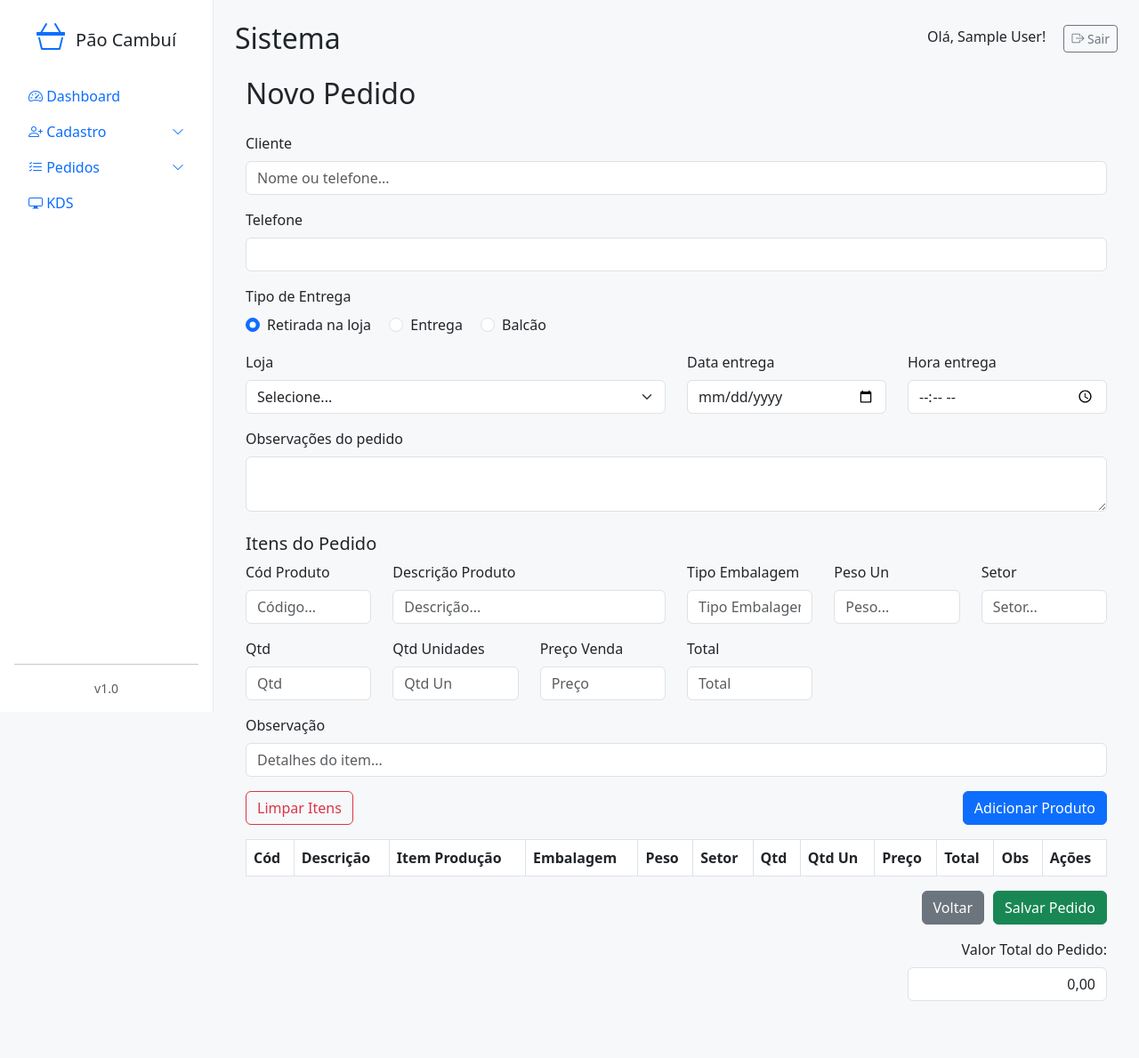
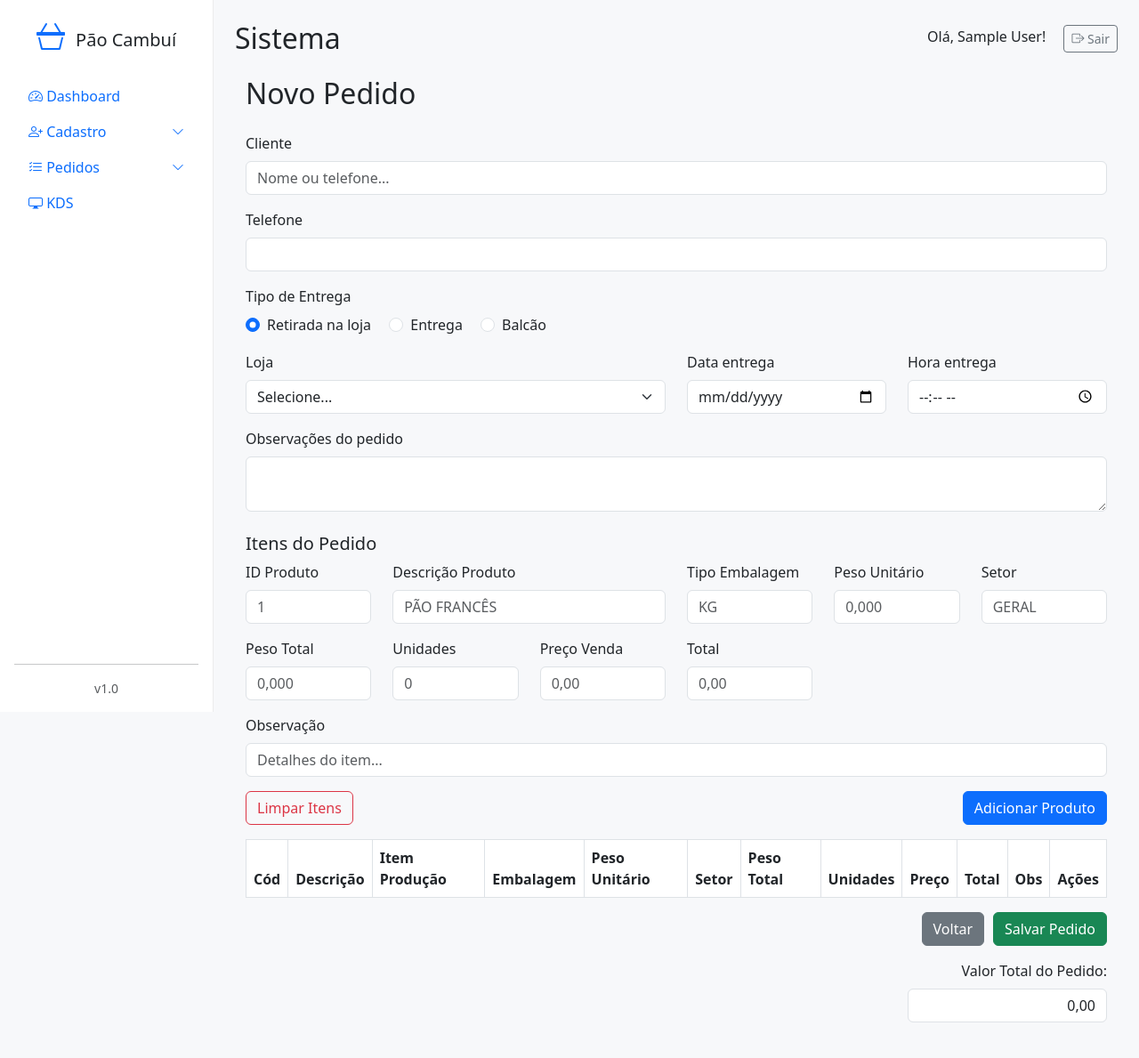
Before and after one commit to jgfpedra/projeto-padaria-kds-antigo, a Flask app: page /pedidos/novo in a window 1280 px wide. Shown: the whole page at 89% size. Before the commit the page ends 1125 px from the top, so only its background shows below. Run offline with Flask 3, Linux system fonts and the light colour scheme; the visitor is signed in with stand-in values (Sample User, id 1); data that the repository does not hold is empty; parts of the project's set-up code (start-up, migrations or seed data) failed here and were passed over; some libraries are stand-ins or nearby versions.

Commit message:
feat: adicao id paodemetro

```diff
--- a/app/services/produto_composto.py
+++ b/app/services/produto_composto.py
@@ -102,6 +102,8 @@
         observacao = ""
         if tipo != "paoDeMetro":
             observacao = f"Composto: {produto_pai['descricao']}"
+        else:
+            observacao = f"Composto: {produto_pai['id']}"
         itens.append(
             {
                 "cod_produto": detalhe["id"],
--- a/app/templates/pedidos/novo_pedido.html
+++ b/app/templates/pedidos/novo_pedido.html
@@ -103,13 +103,13 @@
     <h5>Itens do Pedido</h5>
     <div class="row mb-3">
       <div class="col-md-2">
-        <label for="cod_produto" class="form-label">Cód Produto</label>
+        <label for="cod_produto" class="form-label">ID Produto</label>
         <input
           type="text"
           class="form-control"
           id="cod_produto"
           name="cod_produto"
-          placeholder="Código..."
+          placeholder="1"
         />
       </div>
       <div class="col-md-4">
@@ -119,7 +119,7 @@
           class="form-control"
           id="desc_produto"
           name="desc_produto"
-          placeholder="Descrição..."
+          placeholder="PÃO FRANCÊS"
         />
         <div id="sugestoes-produtos" class="list-group"></div>
       </div>
@@ -138,18 +138,18 @@
           class="form-control"
           id="tipo_embalagem"
           name="tipo_embalagem"
-          placeholder="Tipo Embalagem..."
+          placeholder="KG"
           readonly
         />
       </div>
       <div class="col-md-2">
-        <label for="peso_bruto" class="form-label">Peso Un</label>
+        <label for="peso_bruto" class="form-label">Peso Unitário</label>
         <input
           type="text"
           class="form-control"
           id="peso_bruto"
           name="peso_bruto"
-          placeholder="Peso..."
+          placeholder="0,000"
         />
       </div>
       <input type="hidden" id="id_setor_hidden" />
@@ -160,7 +160,7 @@
           class="form-control"
           id="setor"
           name="setor"
-          placeholder="Setor..."
+          placeholder="GERAL"
           readonly
         />
       </div>
@@ -168,24 +168,24 @@
 
     <div class="row mb-3">
       <div class="col-md-2">
-        <label for="quantidade" class="form-label">Qtd</label>
+        <label for="quantidade" class="form-label">Peso Total</label>
         <input
           type="number"
           class="form-control"
           id="quantidade"
           name="quantidade"
-          placeholder="Qtd"
+          placeholder="0,000"
           oninput="calcularTotal()"
         />
       </div>
       <div class="col-md-2">
-        <label for="quantidade_un" class="form-label">Qtd Unidades</label>
+        <label for="quantidade_un" class="form-label">Unidades</label>
         <input
           type="number"
           class="form-control"
           id="quantidade_un"
           name="quantidade_un"
-          placeholder="Qtd Un"
+          placeholder="0"
           oninput="sincronizarCampos(event)"
           step="any"
         />
@@ -197,7 +197,7 @@
           class="form-control"
           id="preco_venda"
           name="preco_venda"
-          placeholder="Preço"
+          placeholder="0,00"
           readonly
         />
       </div>
@@ -208,7 +208,7 @@
           class="form-control"
           id="total"
           name="total"
-          placeholder="Total"
+          placeholder="0,00"
           readonly
         />
       </div>
@@ -261,10 +261,10 @@
           <th>Descrição</th>
           <th>Item Produção</th>
           <th>Embalagem</th>
-          <th>Peso</th>
+          <th>Peso Unitário</th>
           <th>Setor</th>
-          <th>Qtd</th>
-          <th>Qtd Un</th>
+          <th>Peso Total</th>
+          <th>Unidades</th>
           <th>Preço</th>
           <th>Total</th>
           <th>Obs</th>
@@ -768,17 +768,16 @@
   function editarItem(botao) {
     const row = botao.parentElement.parentElement;
     const cells = row.querySelectorAll("td");
-
     document.getElementById("cod_produto").value = cells[0].textContent;
     document.getElementById("desc_produto").value = cells[1].textContent;
-    document.getElementById("tipo_embalagem").value = cells[2].textContent;
-    document.getElementById("peso_bruto").value = cells[3].textContent;
-    document.getElementById("setor").value = cells[4].textContent;
-    document.getElementById("quantidade").value = cells[5].textContent;
-    document.getElementById("quantidade_un").value = cells[6].textContent;
-    document.getElementById("preco_venda").value = cells[7].textContent;
-    document.getElementById("total").value = cells[8].textContent;
-    document.getElementById("obs_item").value = cells[9].textContent;
+    document.getElementById("tipo_embalagem").value = cells[3].textContent;
+    document.getElementById("peso_bruto").value = cells[4].textContent;
+    document.getElementById("setor").value = cells[5].textContent;
+    document.getElementById("quantidade").value = cells[6].textContent;
+    document.getElementById("quantidade_un").value = cells[7].textContent;
+    document.getElementById("preco_venda").value = cells[8].textContent;
+    document.getElementById("total").value = cells[9].textContent;
+    document.getElementById("obs_item").value = cells[10].textContent;
 
     row.remove();
   }
```
Also changed, not shown: app/templates/pedido.html (+19 -18 lines).
